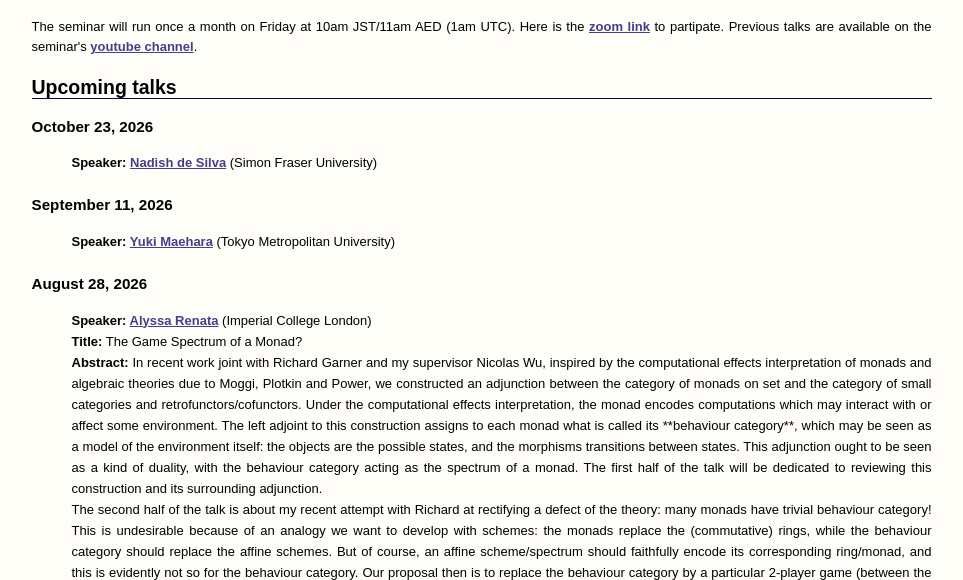
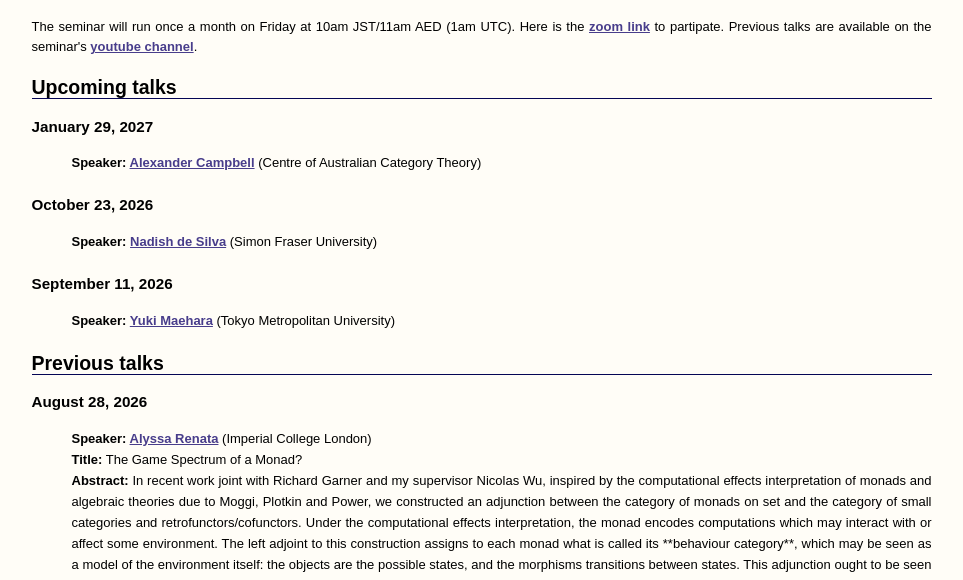
Before and after one commit to pctseminar/pctseminar.github.io, a plain HTML site: page index.html in a window 1280 px wide. Shown: the part 367-947 px from the top of the page, without its empty margins (156-1119 px from the left). Drawn offline with Linux system fonts and the light colour scheme.

Commit message:
Update index.html

```diff
--- a/index.html
+++ b/index.html
@@ -23,22 +23,25 @@
 <div id="upcoming">
 <h2>Upcoming talks</h2>
     <dl>
+	<dt><h3>January 29, 2027</h3></dt>
+	<dd><b>Speaker: <a href="acmbl.github.io">Alexander Campbell</a> </b>(Centre of Australian Category Theory)</dd>
 	<dt><h3>October 23, 2026</h3></dt>
 	<dd><b>Speaker: <a href="https://www.sfu.ca/~ndesilva/">Nadish de Silva</a> </b>(Simon Fraser University)</dd>
 	<dt><h3>September 11, 2026</h3></dt>
 	<dd><b>Speaker: <a href="https://yukimaehara.github.io">Yuki Maehara</a> </b>(Tokyo Metropolitan University)</dd>
-    <dt><h3>August 28, 2026</h3></dt>
-	<dd><b>Speaker: <a href="https://alyata.github.io">Alyssa Renata</a> </b>(Imperial College London)<br>
-	<b>Title:</b> The Game Spectrum of a Monad?<br>
-    <b>Abstract: </b>In recent work joint with Richard Garner and my supervisor Nicolas Wu, inspired by the computational effects interpretation of monads and algebraic theories due to Moggi, Plotkin and Power, we constructed an adjunction between the category of monads on set and the category of small categories and retrofunctors/cofunctors. Under the computational effects interpretation, the monad encodes computations which may interact with or affect some environment. The left adjoint to this construction assigns to each monad what is called its **behaviour category**, which may be seen as a model of the environment itself: the objects are the possible states, and the morphisms transitions between states. This adjunction ought to be seen as a kind of duality, with the behaviour category acting as the spectrum of a monad. The first half of the talk will be dedicated to reviewing this construction and its surrounding adjunction.<br>
-	The second half of the talk is about my recent attempt with Richard at rectifying a defect of the theory: many monads have trivial behaviour category! This is undesirable because of an analogy we want to develop with schemes: the monads replace the (commutative) rings, while the behaviour category should replace the affine schemes. But of course, an affine scheme/spectrum should faithfully encode its corresponding ring/monad, and this is evidently not so for the behaviour category. Our proposal then is to replace the behaviour category by a particular 2-player game (between the program and the environment), from which the data of the behaviour category can be extracted by inspecting its (winning) strategies. The point is that the behaviour category is trivial when there are no winning strategies, but this need not imply triviality of the game itself. To be more precise, we will investigate the relationship with the template games of Paul-André Melliès, which he used to build higher-dimensional models of linear logic.
-	</dd>
     </dl>
 </div>
 
 <div id="past">
 <h2>Previous talks</h2>
     <dl>
+	<dt><h3>August 28, 2026</h3></dt>
+	<dd><b>Speaker: <a href="https://alyata.github.io">Alyssa Renata</a> </b>(Imperial College London)<br>
+	<b>Title:</b> The Game Spectrum of a Monad?<br>
+    <b>Abstract: </b>In recent work joint with Richard Garner and my supervisor Nicolas Wu, inspired by the computational effects interpretation of monads and algebraic theories due to Moggi, Plotkin and Power, we constructed an adjunction between the category of monads on set and the category of small categories and retrofunctors/cofunctors. Under the computational effects interpretation, the monad encodes computations which may interact with or affect some environment. The left adjoint to this construction assigns to each monad what is called its **behaviour category**, which may be seen as a model of the environment itself: the objects are the possible states, and the morphisms transitions between states. This adjunction ought to be seen as a kind of duality, with the behaviour category acting as the spectrum of a monad. The first half of the talk will be dedicated to reviewing this construction and its surrounding adjunction.<br>
+	The second half of the talk is about my recent attempt with Richard at rectifying a defect of the theory: many monads have trivial behaviour category! This is undesirable because of an analogy we want to develop with schemes: the monads replace the (commutative) rings, while the behaviour category should replace the affine schemes. But of course, an affine scheme/spectrum should faithfully encode its corresponding ring/monad, and this is evidently not so for the behaviour category. Our proposal then is to replace the behaviour category by a particular 2-player game (between the program and the environment), from which the data of the behaviour category can be extracted by inspecting its (winning) strategies. The point is that the behaviour category is trivial when there are no winning strategies, but this need not imply triviality of the game itself. To be more precise, we will investigate the relationship with the template games of Paul-André Melliès, which he used to build higher-dimensional models of linear logic.
+	<br> <a href="https://www.youtube.com/watch?v=wY1-YtWhC_0"><b>Recording</b></a> and <a href="Renata_28_08_26.pdf"><b>slides</b></a>
+	</dd>
 	<dt><h3>August 7, 2026</h3></dt>
 	<dd><b>Speaker: <a href="https://sites.google.com/view/murmuno/main-page">Sveta Makarova</a> </b>(ANU College of Science)<br>
 		<b>Title:</b> Contractions and flops via moduli of non-pure sheaves<br>
```
